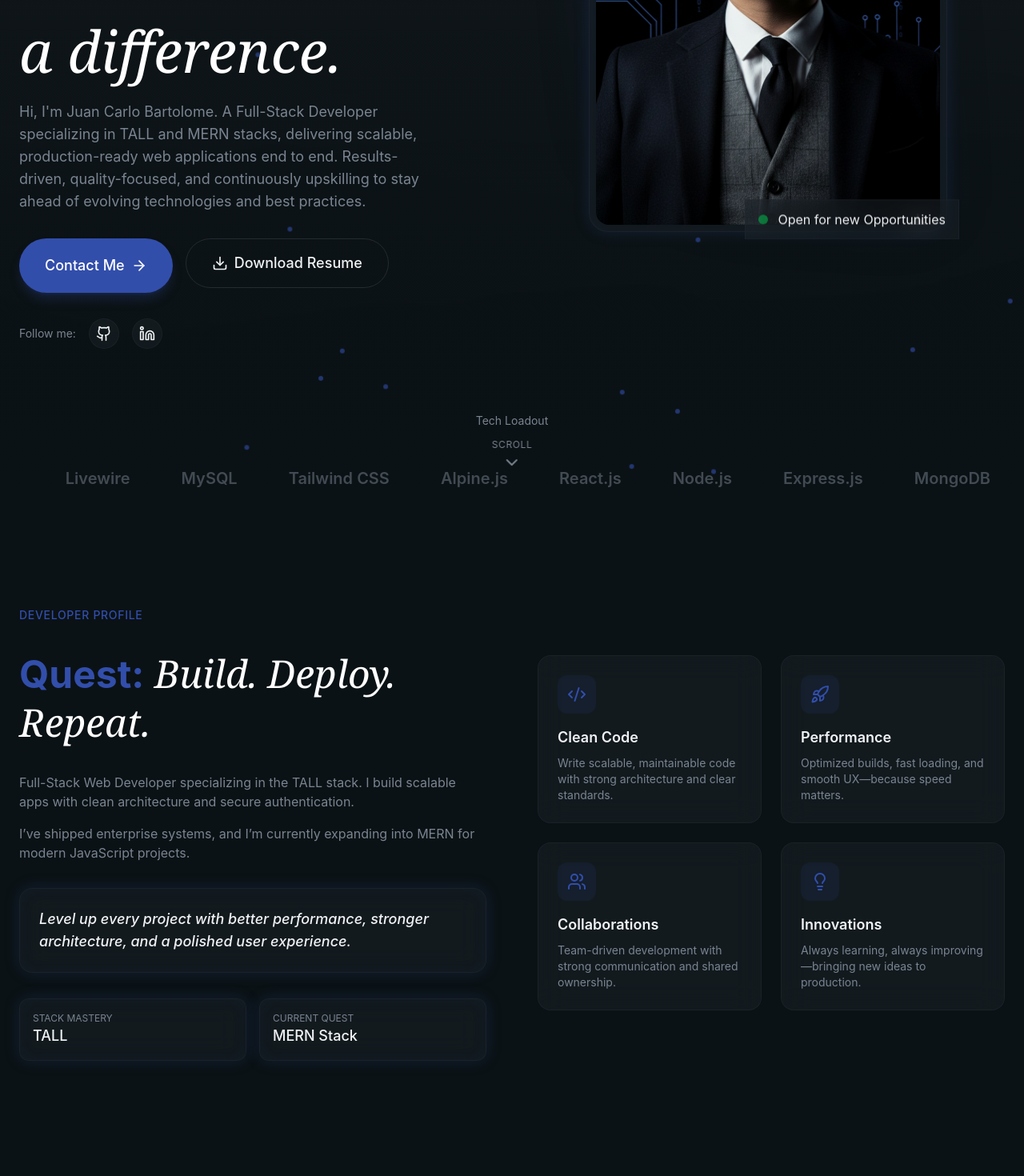
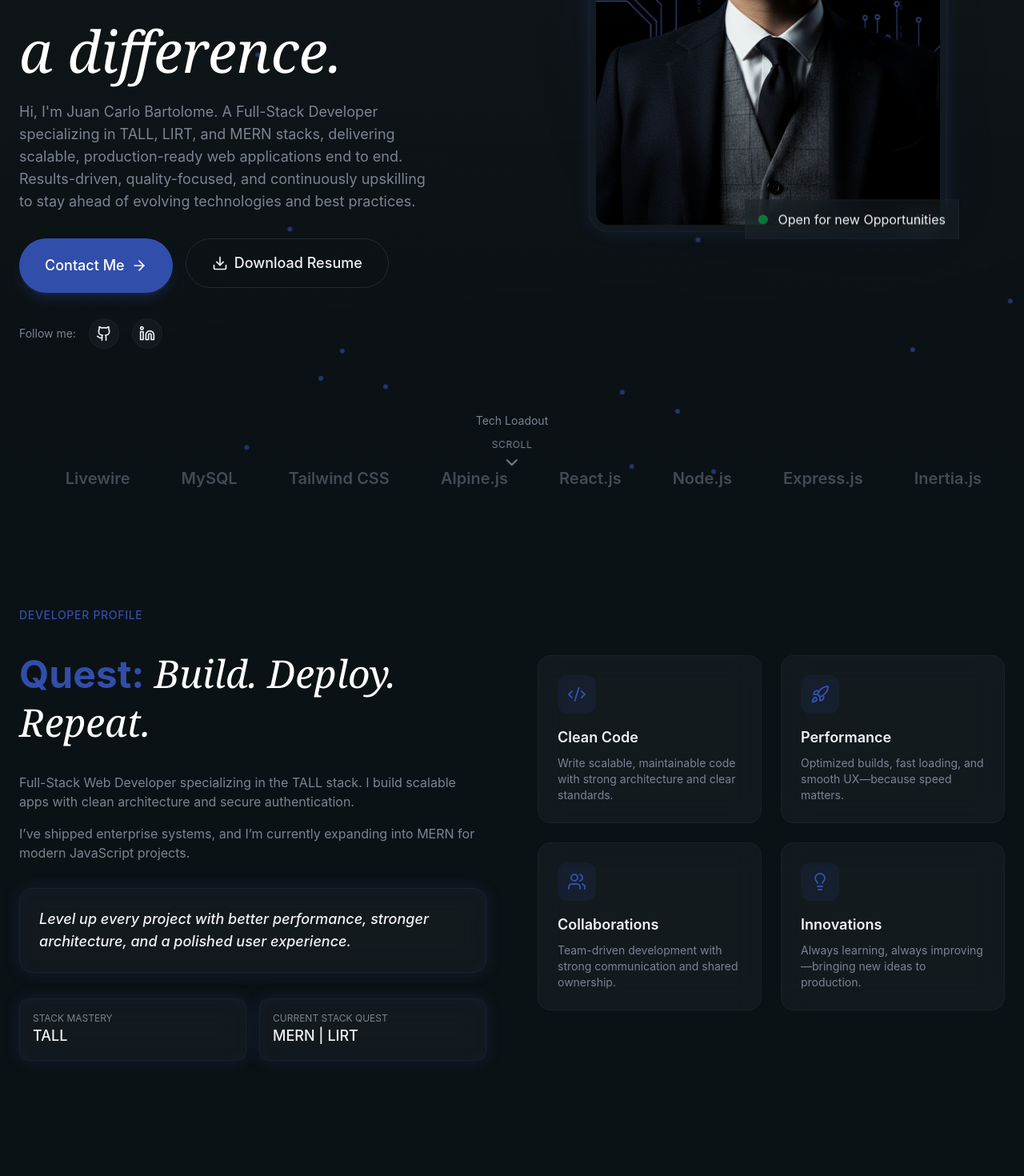
Before and after one commit to Jeyzii/juan-carlo-bartolome-portfolio, a React (Vite) app: page / in a window 1280 px wide. Shown: the part 540-2010 px from the top of the page at 80% size. Built offline with nearby package versions, Linux system fonts and the light colour scheme.

Commit message:
info update

```diff
--- a/src/sections/About.jsx
+++ b/src/sections/About.jsx
@@ -67,8 +67,8 @@ export const About = () => {
                             <div className="text-lg font-medium">TALL</div>
                         </div>
                         <div className="glass p-4 rounded-xl glow-border animate-fade-in animation-delay-300">
-                            <div className="text-xs uppercase text-muted-foreground">Current Quest</div>
-                            <div className="text-lg font-medium">MERN Stack</div>
+                            <div className="text-xs uppercase text-muted-foreground">Current Stack Quest</div>
+                            <div className="text-lg font-medium">MERN | LIRT</div>
                         </div>
                     </div>
                 </div>
--- a/src/sections/Experience.jsx
+++ b/src/sections/Experience.jsx
@@ -3,7 +3,7 @@ const experiences = [
         period: "Nov 2023 - Present",
         role: "Web App Developer",
         company: "CaPEx Cargo Padala Express",
-        description: "Full stack developer focused on building and improving web applications with the TALL stack (Tailwind, Alpine.js, Laravel, Livewire). Experienced with Cloud Firestore integration, Checkmobi Flash Missed Call verification, and developing CRM and Order Management systems. Worked in a Agile environment using Scrum, collaborating with cross-functional teams for QA and reliable delivery.",
+        description: "Full-stack web developer specializing in building, optimizing, and scaling business-critical web applications using the TALL stack (Tailwind CSS, Alpine.js, Laravel, Livewire). Proven experience developing HRIS platforms and internal enterprise systems using the LIRT stack (Laravel, Inertia.js, React, Tailwind), alongside CRM and Order Management solutions. Strong background in Cloud Firestore integration, Checkmobi Flash Missed Call verification, and secure authentication workflows. Experienced in Agile/Scrum environments, collaborating with cross-functional teams to deliver high-quality, production-ready solutions with a focus on performance, reliability, and maintainability.",
         technologies: [
                 "Laravel",
                 "Livewire",
@@ -14,6 +14,7 @@ const experiences = [
                 "JavaScript",
                 "React.js",
                 "Express.js",
+                "Inertia.js",
                 "Node.js",
                 "REST APIs",
                 "API Development",
--- a/src/sections/Hero.jsx
+++ b/src/sections/Hero.jsx
@@ -12,6 +12,7 @@ const skills = [
     "React.js",
     "Node.js",
     "Express.js",
+    "Inertia.js",
     "MongoDB",
     "Firestore",
     "HTML",
@@ -54,7 +55,7 @@ export const Hero = () => {
                     <div className="space-y-8 ">
                         <div className="animate-fade-in">
                             <span className="inline-flex items-center gap-2 px-4 py-2 rounded-full glass text-sm text-primary">
-                                <span className="w-2 h-2 bg-primary rounded-full animate-pulse" />Full Stack Developer ● TALL ● MERN
+                                <span className="w-2 h-2 bg-primary rounded-full animate-pulse" />Full Stack Developer ● TALL ● LIRT ● MERN
                             </span>
                         </div>
                         <div className="space-y-4">
@@ -68,7 +69,7 @@ export const Hero = () => {
                                 </span>
                             </h1>
                             <p className="text-lg text-muted-foreground max-w-lg animate-fade-in animation-delay-200">
-                                Hi, I'm Juan Carlo Bartolome. A Full-Stack Developer specializing in TALL and MERN stacks,
+                                Hi, I'm Juan Carlo Bartolome. A Full-Stack Developer specializing in TALL, LIRT, and MERN stacks,
                                 delivering scalable, production-ready web applications end to end. Results-driven, quality-focused,
                                 and continuously upskilling to stay ahead of evolving technologies and best practices.
                             </p>
```
